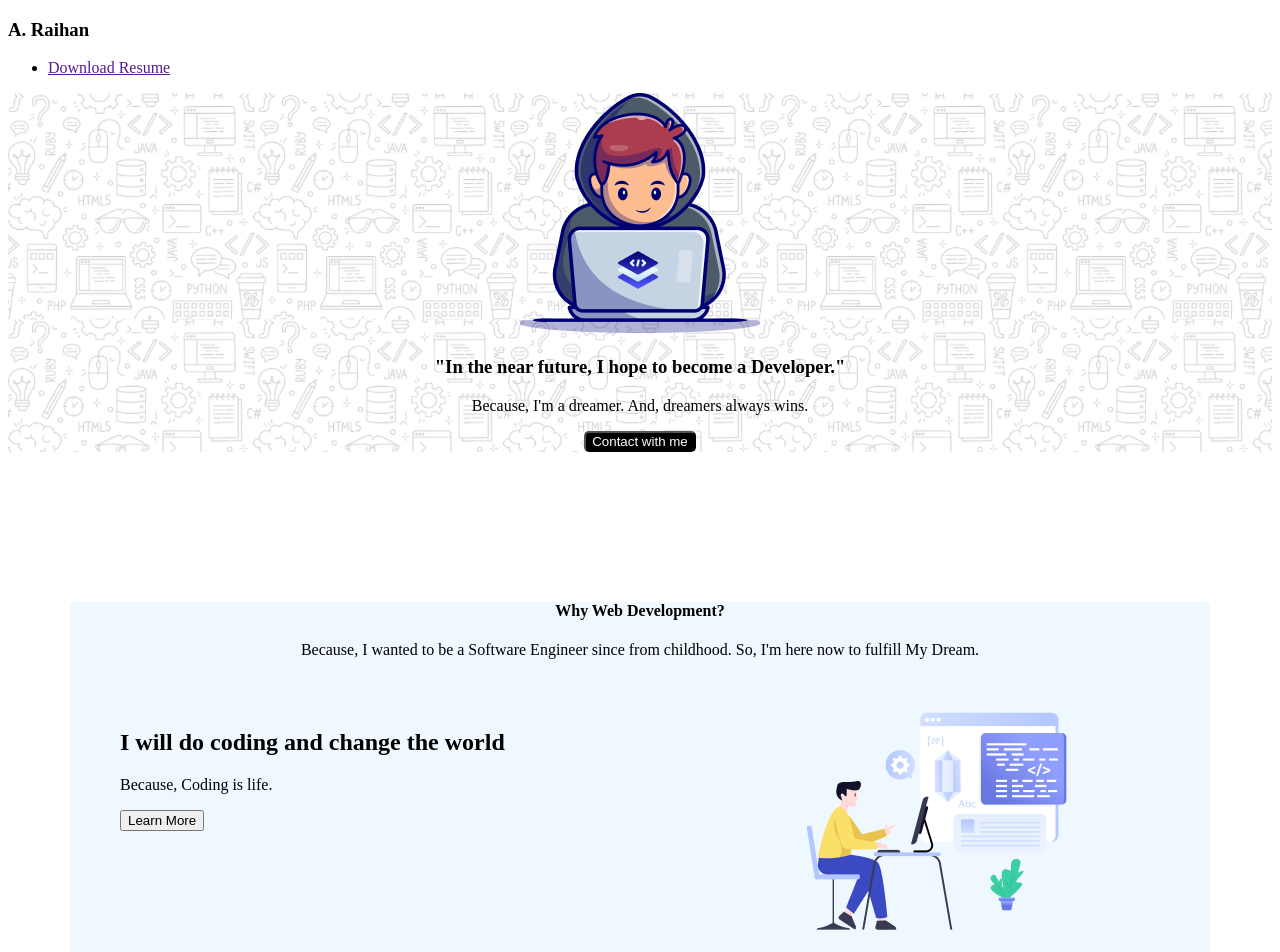
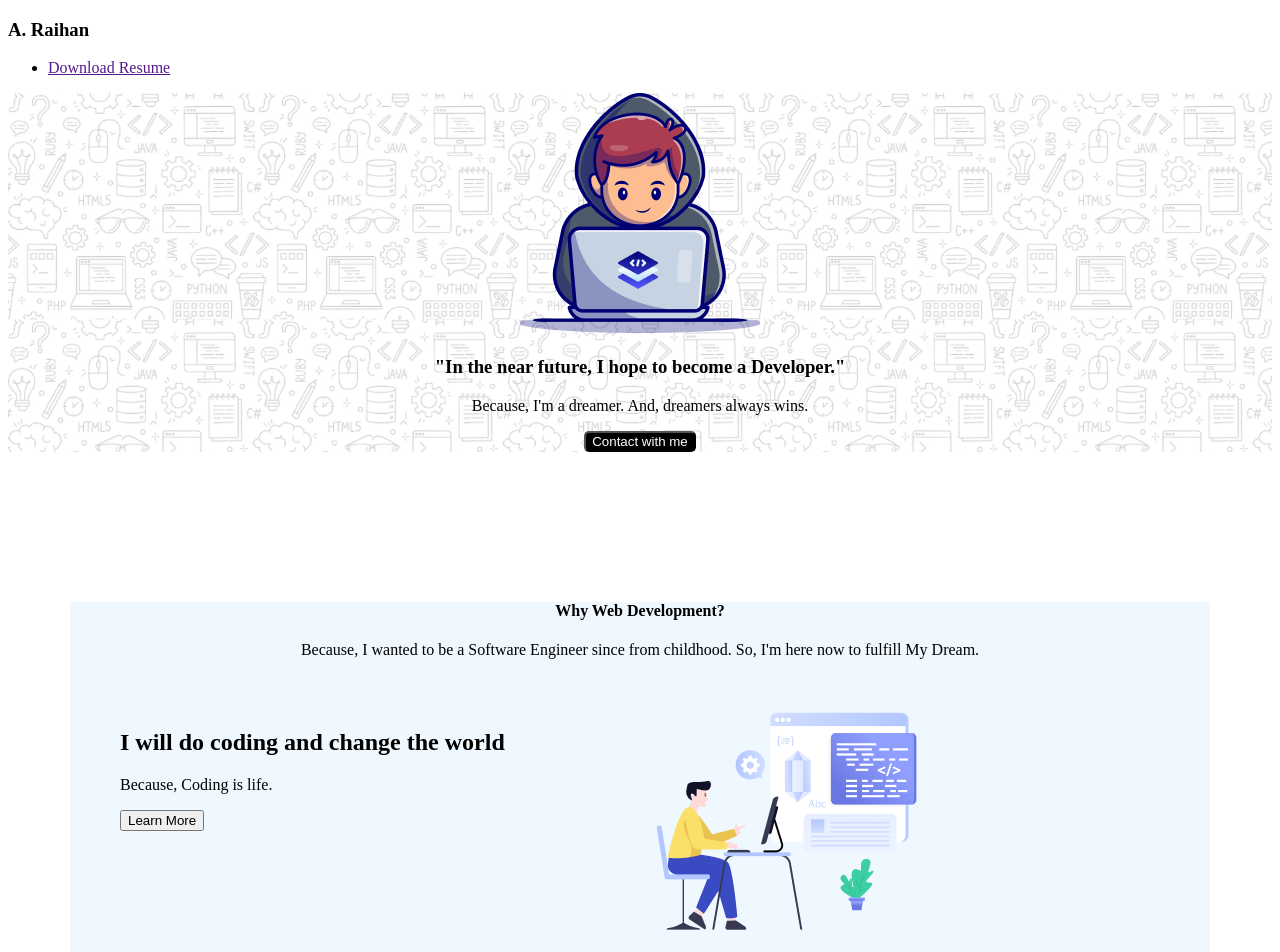
Before and after one commit to Raihan00016/assignment-1, a plain HTML site: page index.html in a window 1280 px wide. Shown: the top 952 px of the page. Drawn offline with Linux system fonts and the light colour scheme.

Commit message:
Update styles.css

```diff
--- a/styles/styles.css
+++ b/styles/styles.css
@@ -66,7 +66,7 @@ main{
 }
 
 .img{
-    padding-left: 300px;
+    padding-left: 150px;
 }
 .title-description{
 
```
